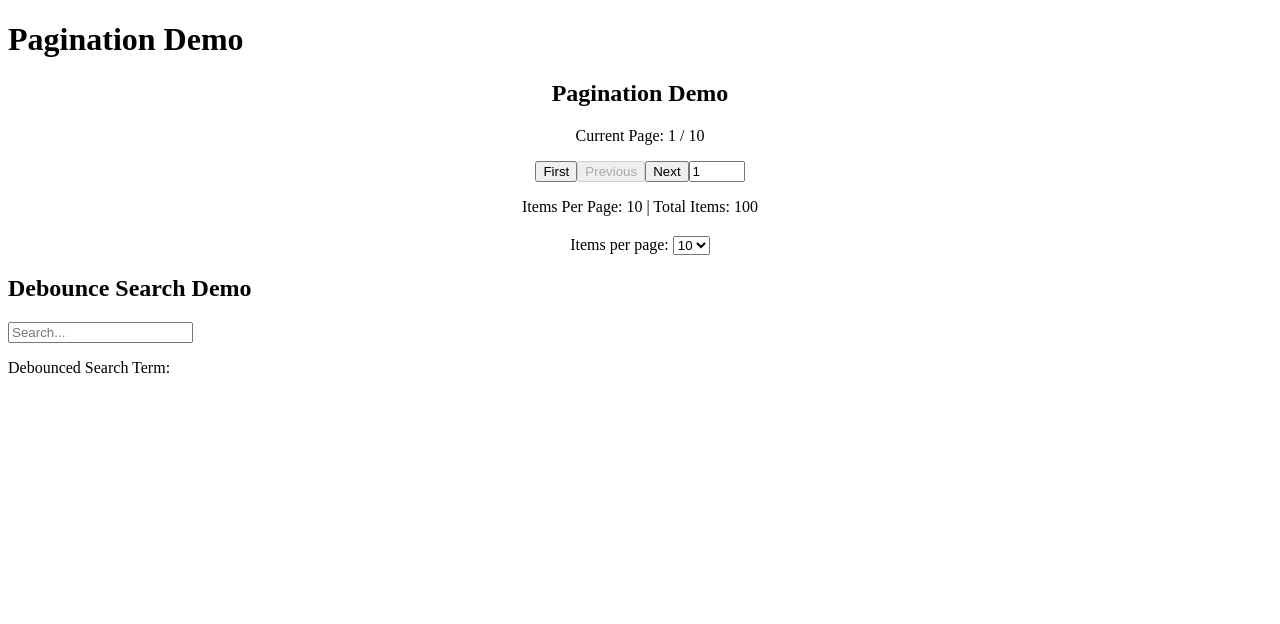
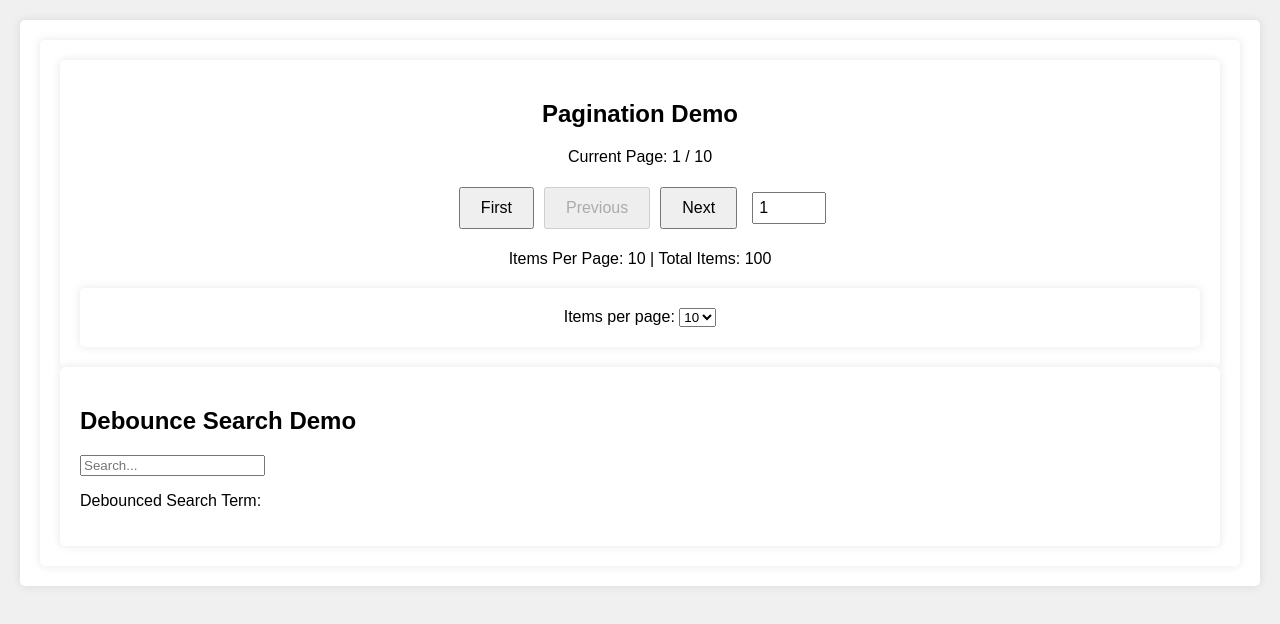
Before and after one commit to AureateProgrammer/Lab-10.1, a React (Vite) app: page / in a window 1280 px wide. Shown: the top 624 px of the page. Built offline with nearby package versions, Linux system fonts and the light colour scheme.

Commit message:
Creating styles

```diff
--- a/src/App.tsx
+++ b/src/App.tsx
@@ -8,11 +8,6 @@ function App() {
   return (
     <>
     <div>
-      <h1>Pagination Demo</h1>
-      <ol>
-
-
-      </ol>
      <center><PaginationDem/>
      </center>
 
--- a/src/index.css
+++ b/src/index.css
@@ -0,0 +1,27 @@
+body{
+    font-family: Arial, sans-serif;
+    margin: 20px;
+    background-color: #f0f0f0;
+
+}
+
+div {
+    background-color: white;
+    padding: 20px;
+    border-radius: 5px;
+    box-shadow: 0 0 10px rgba(0,0,0,0.1);
+}
+
+button {
+    margin: 5px;
+    padding: 10px 20px;
+    font-size: 16px;
+    cursor: pointer;
+}
+
+input[type="number"] {
+    width: 60px;
+    padding: 5px;
+    font-size: 16px;
+    margin-left: 10px;
+}
```
